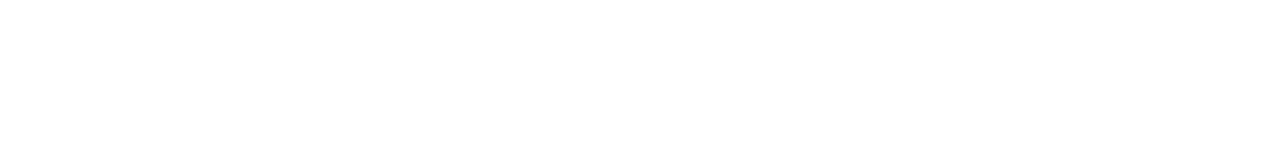
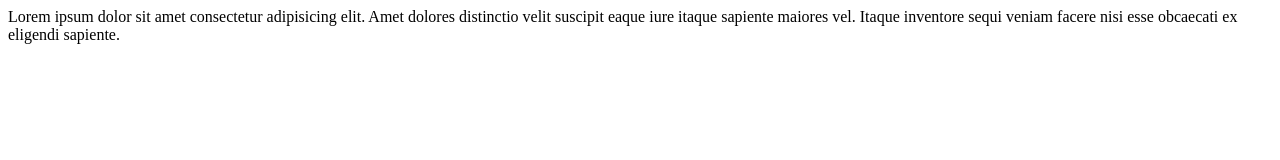
Before and after one commit to anamtafany/add_remote_commentpallet, a plain HTML site: page index.html in a window 1280 px wide. Drawn offline with Linux system fonts and the light colour scheme.

Commit message:
menambahkan file HTML baru

```diff
--- a/index.html
+++ b/index.html
@@ -5,5 +5,9 @@
     <meta name="viewport" content="width=device-width, initial-scale=1.0" />
     <title>Document</title>
   </head>
-  <body></body>
+  <body>
+    Lorem ipsum dolor sit amet consectetur adipisicing elit. Amet dolores
+    distinctio velit suscipit eaque iure itaque sapiente maiores vel. Itaque
+    inventore sequi veniam facere nisi esse obcaecati ex eligendi sapiente.
+  </body>
 </html>
```
